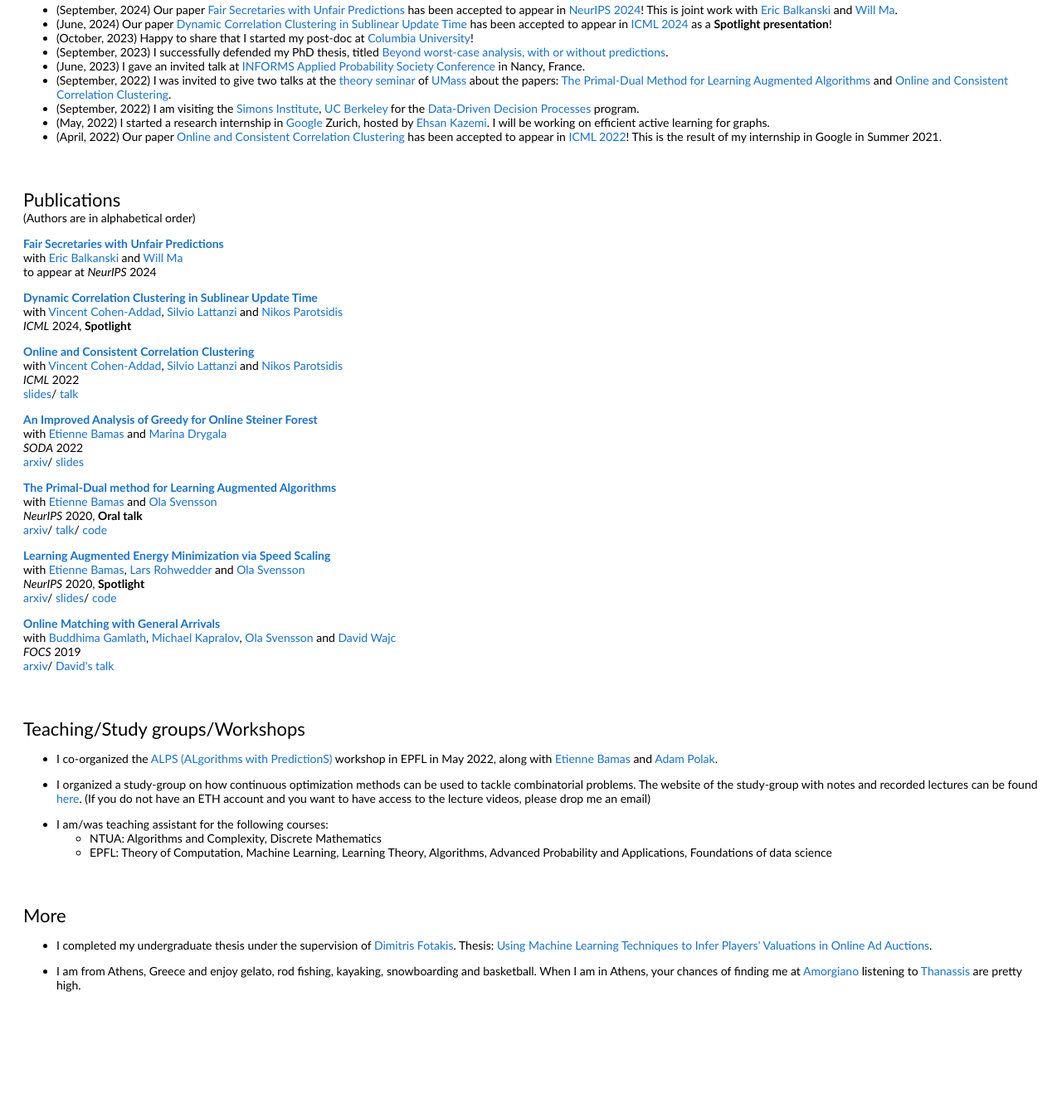
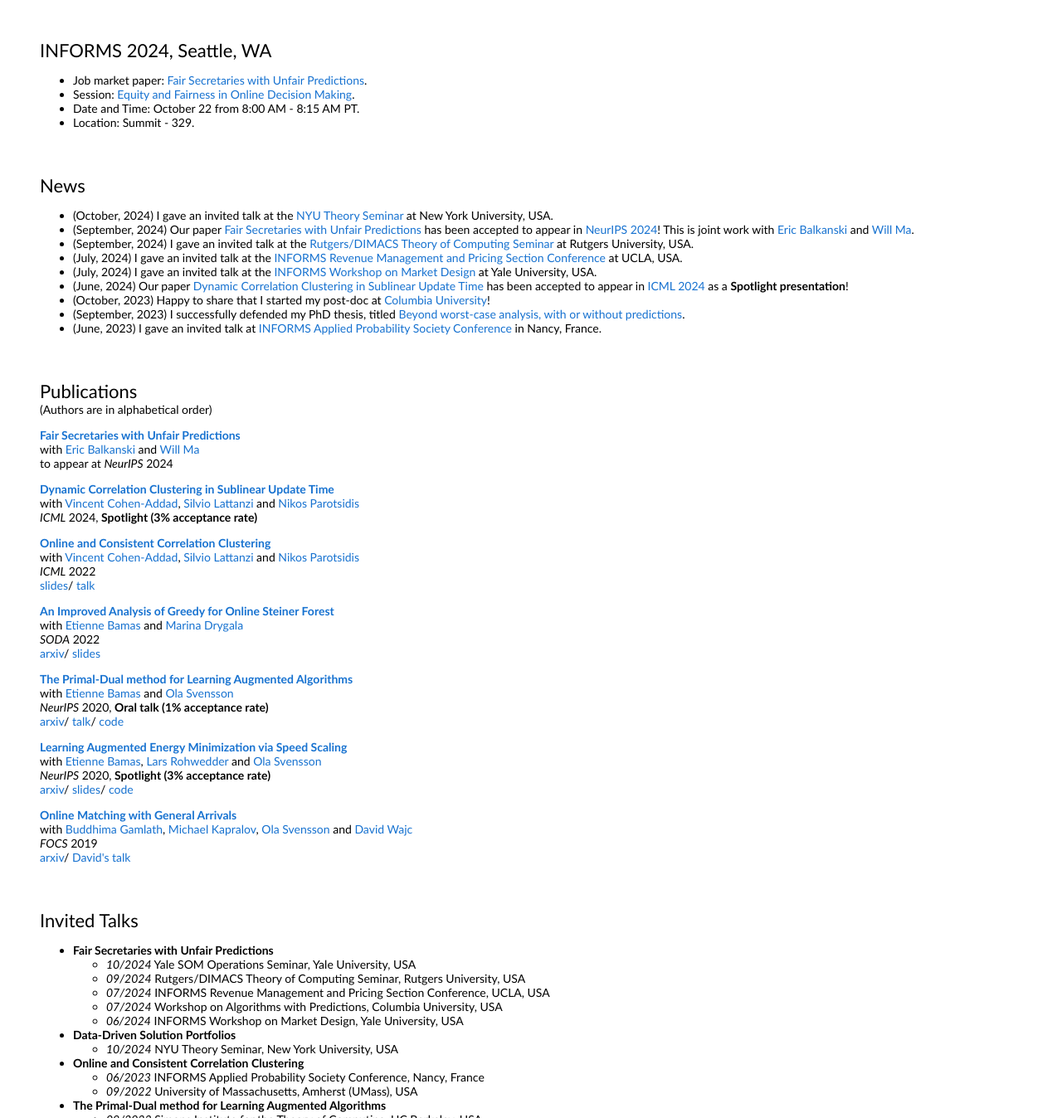
Before and after one commit to andreasr27/andreasr27.github.io, a plain HTML site: page index.html in a window 1280 px wide. Shown: the part 540-1888 px from the top of the page at 83% size. Drawn offline with Linux system fonts and the light colour scheme.

Commit message:
Added Informs 2024 info and invited talks, still need to add a work in progress section

```diff
--- a/index.html
+++ b/index.html
@@ -20,7 +20,9 @@
               <p style="text-align:center">
                 <name>Andreas Maggiori</name>
               </p>
-              <p>I am a Postdoctoral Researcher at the <a href="https://datascience.columbia.edu/">Data Science Institute (DSI)</a> at <a href="https://www.columbia.edu/">Columbia University</a>, where I am working with <a href="https://ericbalkanski.com/">Eric Balkanski</a> and  <a href="http://www.columbia.edu/~wm2428/">Will Ma</a>. I am interested in the intersection of Online Decision Making, Machine Learning and Theoretical Computer Science with a particular focus on learning augmented algorithms.
+              <p>I am a Postdoctoral Researcher at the <a href="https://datascience.columbia.edu/">Data Science Institute (DSI)</a> at <a href="https://www.columbia.edu/">Columbia University</a>, where I am working with <a href="https://ericbalkanski.com/">Eric Balkanski</a> and  <a href="http://www.columbia.edu/~wm2428/">Will Ma</a>.
+
+              <p>I am interested in data-driven decision-making under uncertainty and its societal implications. My work combines techniques from combinatorial optimization and machine learning with the ultimate goal of designing algorithms that outperform classical algorithms when accurate predictions about the future are available while maintaining robustness against adversarial and/or biased predictions.</a>
 
               <br><br> Prior to that, I earned my PhD at <a href="https://www.epfl.ch/en//">EPFL</a>, advised by <a href="https://people.epfl.ch/rudiger.urbanke">Rudiger Urbanke</a> and <a href="https://theory.epfl.ch/osven/" >Ola Svensson</a>. During my PhD, I visited the <a href="https://simons.berkeley.edu/">Simons Institute</a>, <a href="https://www.berkeley.edu/">UC Berkeley</a> for 2 months for the <a href="https://simons.berkeley.edu/programs/datadriven2022">Data-Driven Decision Processes</a> program. I also  interned twice at <a href="https://research.google/">Google</a> Zurich, hosted by <a href="https://sites.google.com/view/nikosparotsidis">Nikos Parotsidis</a> and <a href="https://sites.google.com/view/ekazemi">Ehsan Kazemi</a> accordingly.
 
@@ -49,28 +51,57 @@
           </td>
         </tr>
 
+        <table style="width:100%;border:0px;border-spacing:0px;border-collapse:separate;margin-right:auto;margin-left:auto;"><tbody>
+          <tr onmouseout="end_user_stop()" onmouseover="end_user_start()">
+            <td style="padding:20px;width:100%;vertical-align:middle">
+
+
+
+              <table style="width:100%;border:0px;border-spacing:0px;border-collapse:separate;margin-right:auto;margin-left:auto;"><tbody>
+                <tr onmouseout="end_user_stop()" onmouseover="end_user_start()">
+                  <td style="padding:20px;width:100%;vertical-align:middle">
+                    <heading>INFORMS 2024, Seattle, WA</heading>
+                    <ul>
+                      <li>Job market paper: <a href="data/FairSecretarieswithUnfairPredictions.pdf">Fair Secretaries with Unfair Predictions</a>.
+                      <li>Session: <a href="https://submissions.mirasmart.com/InformsAnnual2024/Itinerary/EventsAAG.aspx">Equity and Fairness in Online Decision Making</a>.
+                      <li>Date and Time: October 22 from 8:00 AM - 8:15 AM PT.</a>
+                      <li>Location: Summit - 329.</a>
+                    </ul>
+                  </td>
+                </tr>
+              </tbody></table>
 
         <table style="width:100%;border:0px;border-spacing:0px;border-collapse:separate;margin-right:auto;margin-left:auto;"><tbody>
           <tr onmouseout="end_user_stop()" onmouseover="end_user_start()">
             <td style="padding:20px;width:100%;vertical-align:middle">
               <heading>News</heading>
               <ul>
+
+                <li>(October, 2024) I gave an invited talk at the <a href="https://csefoundations.engineering.nyu.edu/seminar.html">NYU Theory Seminar</a> at New York University, USA.
+
                 <li>(September, 2024) Our paper <a href="data/FairSecretarieswithUnfairPredictions.pdf">Fair Secretaries with Unfair Predictions</a> has been accepted to appear in <a href="https://neurips.cc">NeurIPS 2024</a>! This is joint work with <a href="https://ericbalkanski.com/">Eric Balkanski</a> and  <a href="http://www.columbia.edu/~wm2428/">Will Ma</a>.
-                <li>(June, 2024) Our paper <a href="https://icml.cc/virtual/2024/poster/35058">Dynamic Correlation Clustering in Sublinear Update Time</a> has been accepted to appear in <a href="https://icml.cc/Conferences/2024">ICML 2024</a> as a <strong>Spotlight presentation</strong>!
+
+                <li>(September, 2024) I gave an invited talk at the <a href="https://theory.cs.rutgers.edu/theory_seminar">Rutgers/DIMACS Theory of Computing Seminar</a> at Rutgers University, USA.
+
+                <li>(July, 2024) I gave an invited talk at the <a href="https://www.anderson.ucla.edu/faculty-research/decisions-operations-technology-management/2024-informs-revenue-management-and-pricing-section-conference">INFORMS Revenue Management and Pricing Section Conference</a> at UCLA, USA.
+
+                <li>(July, 2024) I gave an invited talk at the <a href="https://sites.google.com/view/ec24-market-design">INFORMS Workshop on Market Design</a> at Yale University, USA.
+
+                 <li>(June, 2024) Our paper <a href="https://icml.cc/virtual/2024/poster/35058">Dynamic Correlation Clustering in Sublinear Update Time</a> has been accepted to appear in <a href="https://icml.cc/Conferences/2024">ICML 2024</a> as a <strong>Spotlight presentation</strong>!
 
                 <li>(October, 2023) Happy to share that I started my post-doc at <a href="https://www.columbia.edu/">Columbia University</a>!
 
                 <li>(September, 2023) I successfully defended my PhD thesis, titled <a href="https://infoscience.epfl.ch/record/305206">Beyond worst-case analysis, with or without predictions</a>.
 
                 <li>(June, 2023) I gave an invited talk at <a href="https://informs-aps2023.event.univ-lorraine.fr/">INFORMS Applied Probability Society Conference</a> in Nancy, France.
-
+<!--
                 <li>(September, 2022) I was invited to give two talks at the <a href="https://groups.cs.umass.edu/theory/theory-seminar/">theory seminar</a> of <a href="https://www.umass.edu/">UMass</a> about the papers: <a href="https://proceedings.neurips.cc/paper/2020/file/e834cb114d33f729dbc9c7fb0c6bb607-Paper.pdf"> The Primal-Dual Method for Learning Augmented Algorithms</a> and <a href="https://proceedings.mlr.press/v162/cohen-addad22a/cohen-addad22a.pdf">Online and Consistent Correlation Clustering</a>.
 
 
                  <li>(September, 2022) I am visiting the <a href="https://simons.berkeley.edu/">Simons Institute</a>, <a href="https://www.berkeley.edu/">UC Berkeley</a> for the <a href="https://simons.berkeley.edu/programs/datadriven2022">Data-Driven Decision Processes</a> program.
                  <li>(May, 2022) I started a research internship in <a href="https://research.google/">Google</a> Zurich, hosted by <a href="https://sites.google.com/view/ekazemi">Ehsan Kazemi</a>. I will be working on efficient active learning for graphs.
 
-                 <li>(April, 2022) Our paper <a href="https://proceedings.mlr.press/v162/cohen-addad22a/cohen-addad22a.pdf">Online and Consistent Correlation Clustering</a> has been accepted to appear in <a href="https://icml.cc/Conferences/2022">ICML 2022</a>! This is the result of my internship in Google in Summer 2021.
+                 <li>(April, 2022) Our paper <a href="https://proceedings.mlr.press/v162/cohen-addad22a/cohen-addad22a.pdf">Online and Consistent Correlation Clustering</a> has been accepted to appear in <a href="https://icml.cc/Conferences/2022">ICML 2022</a>! This is the result of my internship in Google in Summer 2021.   -->
 
      <!--             <li>(November, 2021) Our paper <a href="https://arxiv.org/pdf/2111.10086.pdf">An Improved Analysis of Greedy for Online Steiner Forest</a> has been accepted to appear in <a href="https://www.siam.org/conferences/cm/program/soda22">SODA 2022</a>.
                  <li>(July, 2021) I started a research internship in <a href="https://research.google/">Google</a> Zurich, hosted by <a href="https://sites.google.com/view/nikosparotsidis">Nikos Parotsidis</a>.  I will be working on improving the performance of clustering algorithms.
@@ -111,7 +142,7 @@
                   <a href="https://sites.google.com/site/silviolattanzi/">Silvio Lattanzi</a> and
                   <a href="https://sites.google.com/view/nikosparotsidis">Nikos Parotsidis</a>
                 <br>
-                <em>ICML</em> 2024, <strong>Spotlight</strong>
+                <em>ICML</em> 2024, <strong>Spotlight (3% acceptance rate)</strong>
                 <br>
 
               </p>
@@ -159,7 +190,7 @@
                 <a href="https://etiennebamas.github.io/">Etienne Bamas</a> and
                 <a href="https://theory.epfl.ch/osven/">Ola Svensson</a>
                 <br>
-                <em>NeurIPS</em> 2020, <strong>Oral talk</strong>
+                <em>NeurIPS</em> 2020, <strong>Oral talk (1% acceptance rate)</strong>
                 <br>
                   <a href="https://arxiv.org/pdf/2010.11632.pdf">arxiv</a>/
                   <a href="https://slideslive.com/38938546/the-primaldual-method-for-learning-augmented-algorithms?ref=speaker-44727">talk</a>/
@@ -178,7 +209,7 @@
                <a href="https://larsrohwedder.com/">Lars Rohwedder</a> and
                 <a href="https://theory.epfl.ch/osven/">Ola Svensson</a>
                 <br>
-                <em>NeurIPS</em> 2020, <strong>Spotlight</strong>
+                <em>NeurIPS</em> 2020, <strong>Spotlight (3% acceptance rate)</strong>
                 <br>
                   <a href="https://arxiv.org/pdf/2010.11629.pdf">arxiv</a>/
                   <a href="https://etiennebamas.github.io/pdf/NeurIPS_LAS.pdf">slides</a>/
@@ -207,6 +238,45 @@
 
             </td>
           </tr>
+
+          <table style="width:100%;border:0px;border-spacing:0px;border-collapse:separate;margin-right:auto;margin-left:auto;"><tbody>
+            <tr onmouseout="end_user_stop()" onmouseover="end_user_start()">
+              <td style="padding:20px;width:100%;vertical-align:middle">
+                <heading>Invited Talks</heading>
+            <ul>
+              <li>
+                <strong>Fair Secretaries with Unfair Predictions</strong>
+                <ul>
+                  <li><em>10/2024</em> Yale SOM Operations Seminar, Yale University, USA</li>
+                  <li><em>09/2024</em> Rutgers/DIMACS Theory of Computing Seminar, Rutgers University, USA</li>
+                  <li><em>07/2024</em> INFORMS Revenue Management and Pricing Section Conference, UCLA, USA</li>
+                  <li><em>07/2024</em> Workshop on Algorithms with Predictions, Columbia University, USA</li>
+                  <li><em>06/2024</em> INFORMS Workshop on Market Design, Yale University, USA</li>
+                </ul>
+              </li>
+              <li>
+                <strong>Data-Driven Solution Portfolios</strong>
+                <ul>
+                  <li><em>10/2024</em> NYU Theory Seminar, New York University, USA</li>
+                </ul>
+              </li>
+              <li>
+                <strong>Online and Consistent Correlation Clustering</strong>
+                <ul>
+                  <li><em>06/2023</em> INFORMS Applied Probability Society Conference, Nancy, France</li>
+                  <li><em>09/2022</em> University of Massachusetts, Amherst (UMass), USA</li>
+                </ul>
+              </li>
+              <li>
+                <strong>The Primal-Dual method for Learning Augmented Algorithms</strong>
+                <ul>
+                  <li><em>09/2022</em> Simons Institute for the Theory of Computing, UC Berkeley, USA</li>
+                  <li><em>09/2022</em> University of Massachusetts, Amherst (UMass), USA</li>
+                  <li><em>06/2021</em> Google Zurich, Switzerland</li>
+                </ul>
+              </li>
+            </ul>
+          </heading>
 
 
     <table style="width:100%;border:0px;border-spacing:0px;border-collapse:separate;margin-right:auto;margin-left:auto;"><tbody>
```
